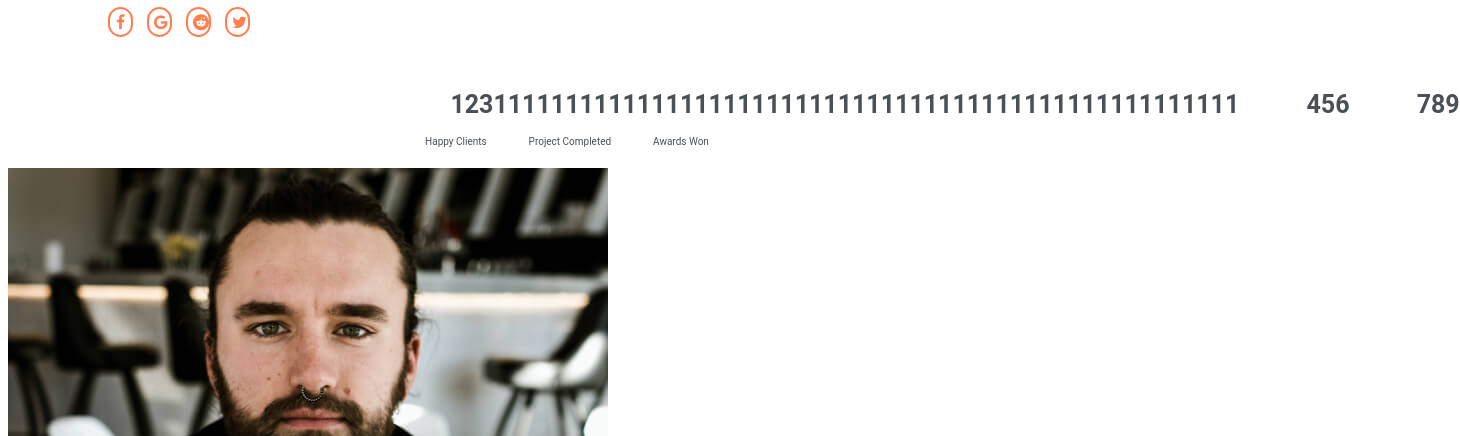
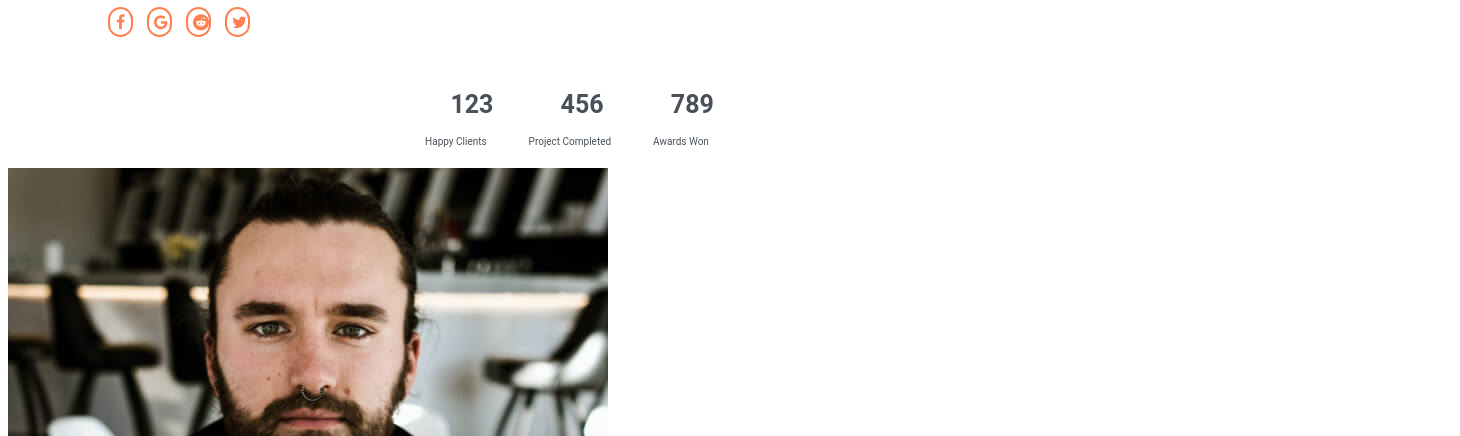
Before and after one commit to saturntran/saturn-porfolio, a plain HTML site: page index.html in a window 1280 px wide. Shown: the part 364-800 px from the top of the page, 1460 px wide, since content can reach past the window. Drawn offline with Linux system fonts and the light colour scheme.

Commit message:
Test the update of github

```diff
--- a/index.html
+++ b/index.html
@@ -76,7 +76,7 @@
                     <a href="#" class="fa fa-twitter"></a>
                 </div>
                 <div class="body__mid1">
-                    <h2 class="Number">1231111111111111111111111111111111111111111111111111111</h2>
+                    <h2 class="Number">123</h2>
                     <h2 class="Number">456</h2>
                     <h2 class="Number">789</h2>
                 </div>
```
